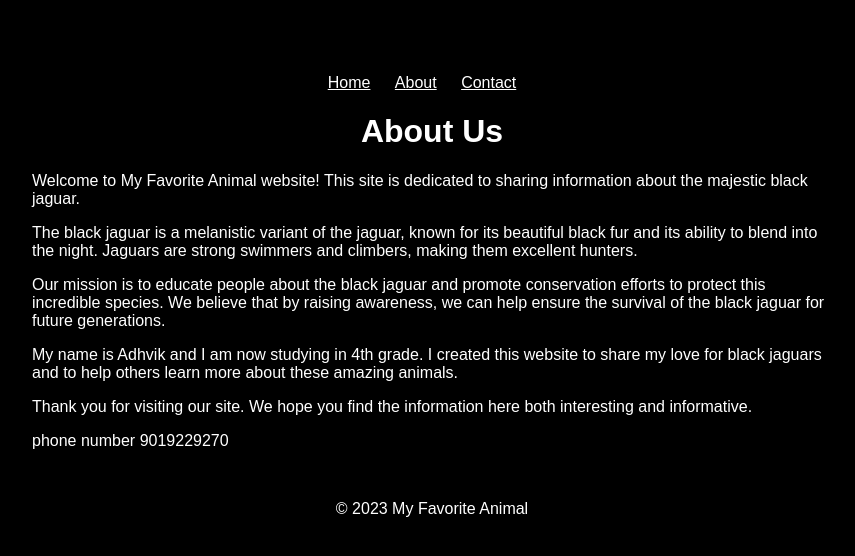
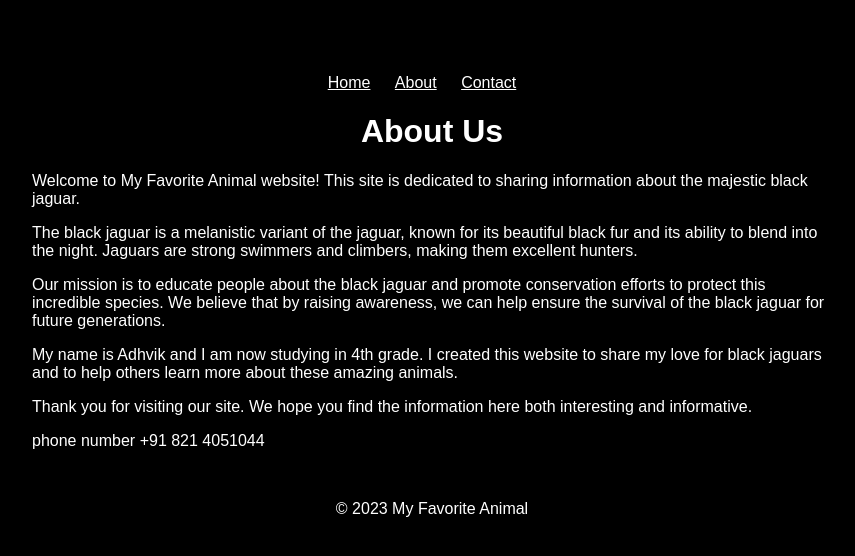
Before and after one commit to adhvikaarjav/favorite-animal, a plain HTML site: page about.html in a window 1280 px wide. Shown: the whole page, without its empty margins (208-1063 px from the left). Drawn offline with Linux system fonts and the light colour scheme.

Commit message:
updated phno

```diff
--- a/about.html
+++ b/about.html
@@ -42,7 +42,7 @@
         <p>Our mission is to educate people about the black jaguar and promote conservation efforts to protect this incredible species. We believe that by raising awareness, we can help ensure the survival of the black jaguar for future generations.</p>
         <p>My name is Adhvik and I am now studying in 4th grade. I created this website to share my love for black jaguars and to help others learn more about these amazing animals.</p>
         <p>Thank you for visiting our site. We hope you find the information here both interesting and informative.</p>
-        <p>phone number 9019229270</p>
+        <p>phone number +91 821 4051044</p>
     </div>
 
     <footer style="color: white; margin-top: 50px;">
```
